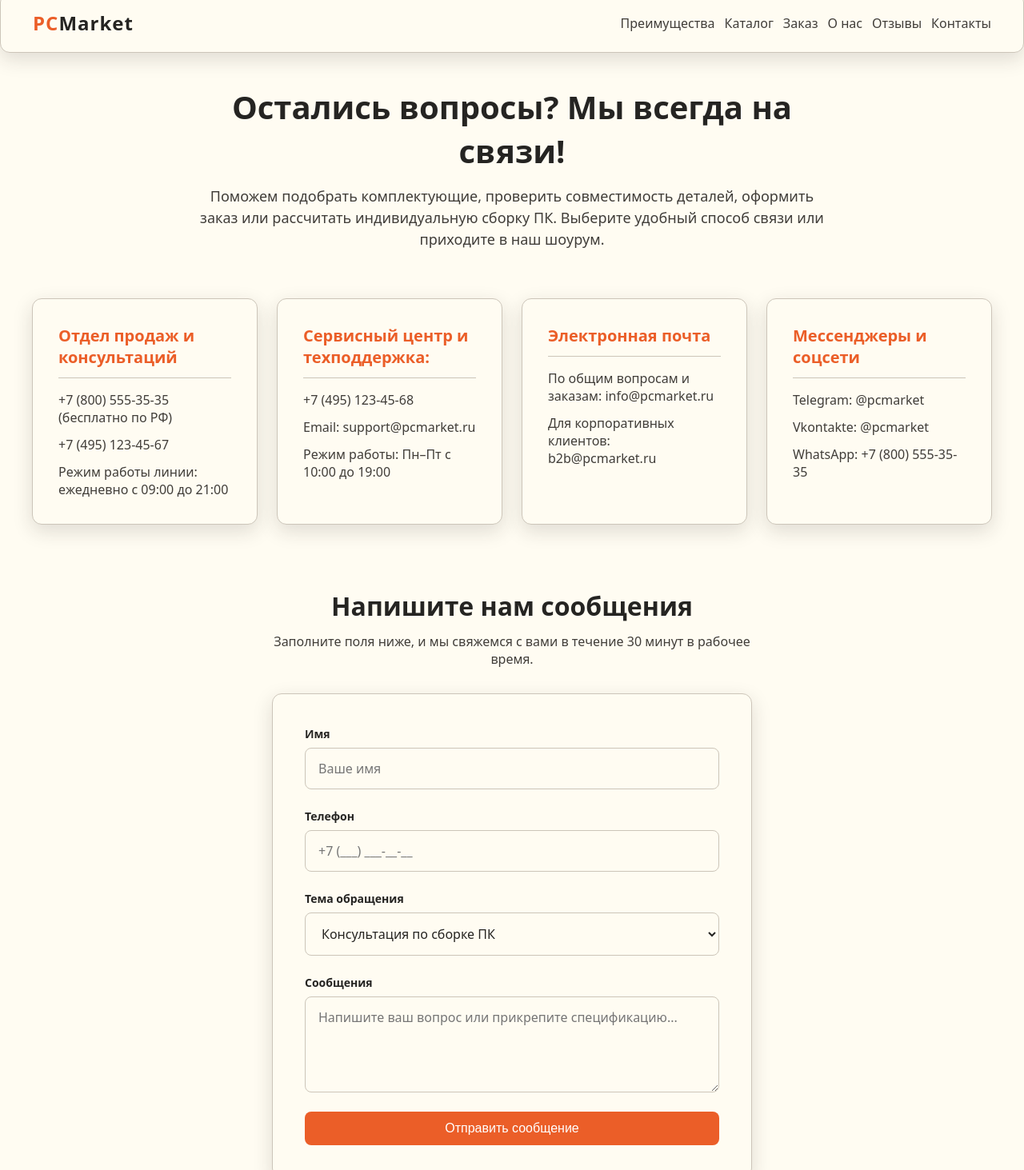
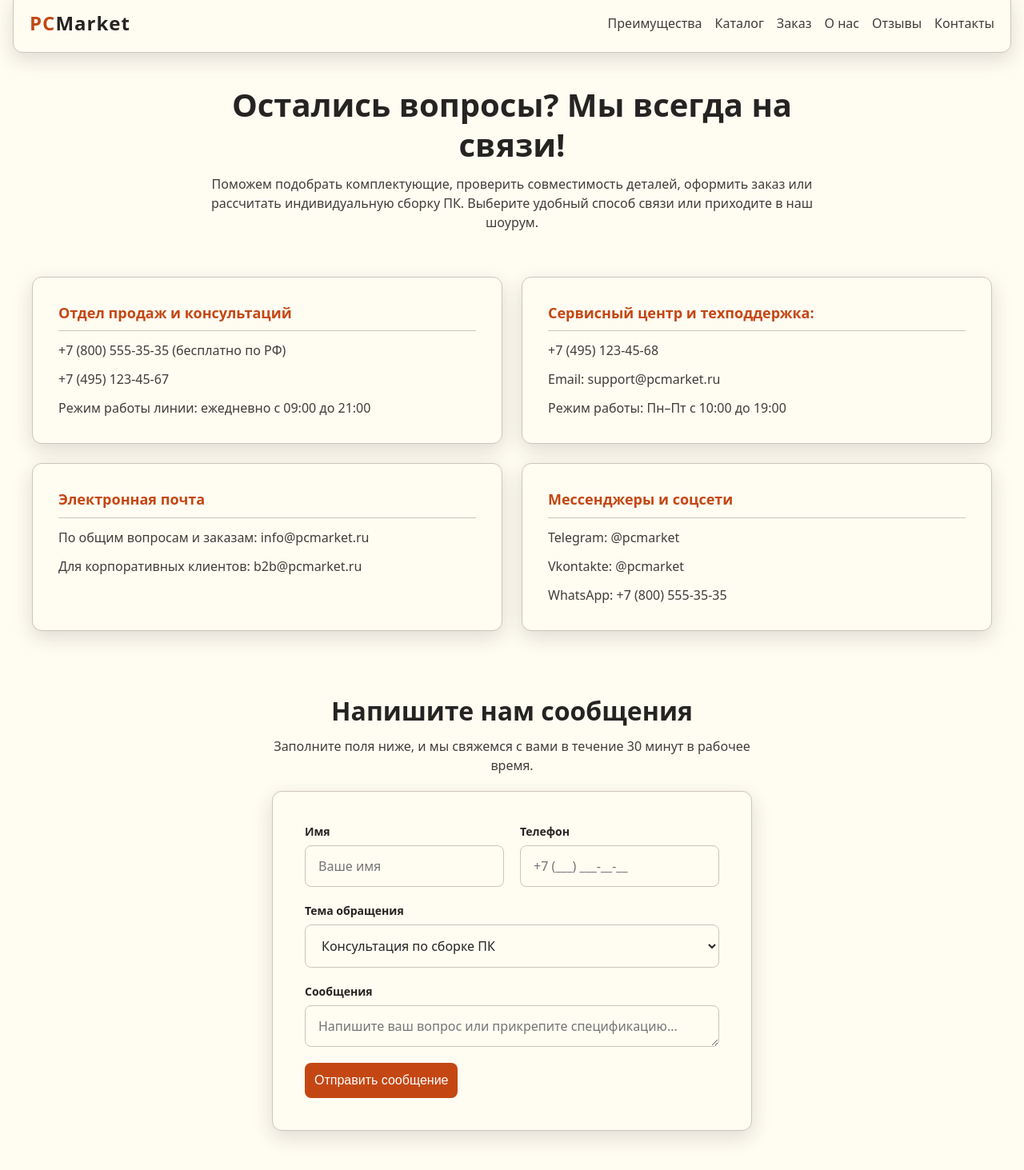
Before and after one commit to penkkk/pc-market-adaptiv, a plain HTML site: page pages/contacts.html in a window 1280 px wide. Shown: the part 29-1492 px from the top of the page at 80% size. Drawn offline with Linux system fonts and the light colour scheme; a web font is replaced by a local one.

Commit message:
add main and contact page

```diff
--- a/css/responsive.css
+++ b/css/responsive.css
@@ -1,6 +1,24 @@
 html {
   scroll-behavior: smooth;
   box-sizing: border-box;
+}
+
+.skip-link {
+  position: fixed;
+  top: 8px;
+  left: 8px;
+  z-index: 1001;
+  padding: 12px 16px;
+  border-radius: var(--radius-md);
+  color: #fff;
+  background: var(--color-primary);
+  transform: translateY(-150%);
+}
+
+.skip-link:focus-visible {
+  transform: translateY(0);
+  outline: 2px solid var(--color-text);
+  outline-offset: 2px;
 }
 
 *, *::before, *::after {
@@ -181,6 +199,89 @@ main,
   text-align: center;
 }
 
+/* Contacts */
+.contacts-intro {
+  margin: 24px auto 32px;
+}
+
+.contacts-intro__title {
+  font-size: 24px;
+  line-height: 1.25;
+  margin-bottom: 12px;
+}
+
+.contacts-intro__description {
+  font-size: 14px;
+}
+
+.contacts-grid {
+  grid-template-columns: minmax(0, 1fr);
+  gap: 16px;
+  margin-bottom: 40px;
+}
+
+.contact-card {
+  min-width: 0;
+  padding: 20px 16px;
+}
+
+.contact-card__name {
+  font-size: 18px;
+  line-height: 1.35;
+  margin-bottom: 12px;
+  padding-bottom: 10px;
+}
+
+.contact-card__item {
+  font-size: 14px;
+  line-height: 1.5;
+  overflow-wrap: anywhere;
+}
+
+.feedback {
+  width: 100%;
+  margin-bottom: 48px;
+}
+
+.feedback__title {
+  font-size: 24px;
+  line-height: 1.25;
+}
+
+.feedback__description {
+  font-size: 14px;
+  line-height: 1.5;
+  margin-bottom: 20px;
+}
+
+.feedback-form {
+  padding: 20px 16px;
+  gap: 18px;
+}
+
+.feedback-form__item {
+  min-width: 0;
+}
+
+.feedback-form__input,
+.feedback-form__selector,
+.feedback-form__textarea {
+  min-width: 0;
+  min-height: 44px;
+}
+
+.feedback-form__button {
+  width: 100%;
+  min-height: 44px;
+}
+
+.feedback-form__input:focus-visible,
+.feedback-form__selector:focus-visible,
+.feedback-form__textarea:focus-visible {
+  outline: 2px solid var(--color-primary);
+  outline-offset: 2px;
+}
+
 @media (min-width: 430px) {
   .site-header,
   main,
@@ -239,6 +340,33 @@ main,
     width: calc(100% - 32px);
     max-width: 400px;
     padding: 24px 20px;
+  }
+
+  /* Contacts */
+  .contacts-intro {
+    margin: 32px auto 40px;
+  }
+
+  .contacts-intro__title,
+  .feedback__title {
+    font-size: 28px;
+  }
+
+  .contacts-intro__description,
+  .feedback__description {
+    font-size: 16px;
+  }
+
+  .contact-card {
+    padding: 24px;
+  }
+
+  .contact-card__item {
+    font-size: 16px;
+  }
+
+  .feedback-form {
+    padding: 28px;
   }
 }
 
@@ -310,6 +438,42 @@ main,
   .popular__more-link {
     width: auto;
   }
+
+  /* Contacts */
+  .contacts-intro {
+    margin: 40px auto 56px;
+  }
+
+  .contacts-intro__title {
+    font-size: 36px;
+  }
+
+  .contacts-grid {
+    grid-template-columns: repeat(2, minmax(0, 1fr));
+    gap: 20px;
+    margin-bottom: 64px;
+  }
+
+  .feedback__title {
+    font-size: 32px;
+  }
+
+  .feedback-form {
+    display: grid;
+    grid-template-columns: repeat(2, minmax(0, 1fr));
+    gap: 20px;
+    padding: 32px;
+  }
+
+  .feedback-form__item:nth-child(n + 3),
+  .feedback-form__button {
+    grid-column: 1 / -1;
+  }
+
+  .feedback-form__button {
+    width: auto;
+    justify-self: start;
+  }
 }
 
 @media (min-width: 1024px) {
@@ -377,6 +541,24 @@ main,
     margin-top: 80px;
     padding: 32px;
   }
+
+  /* Contacts */
+  .contacts-intro__title {
+    font-size: 40px;
+  }
+
+  .contacts-grid {
+    gap: 24px;
+    margin-bottom: 80px;
+  }
+
+  .contact-card {
+    padding: 32px;
+  }
+
+  .feedback-form {
+    padding: 40px;
+  }
 }
 
 @media (min-width: 1440px) {
@@ -395,4 +577,9 @@ main,
   .popular__grid {
     gap: 40px;
   }
+
+  /* Contacts */
+  .contacts-grid {
+    grid-template-columns: repeat(4, minmax(0, 1fr));
+  }
 }
--- a/css/style.css
+++ b/css/style.css
@@ -23,8 +23,8 @@
   --dust-grey: #ccc5b9ff;
   --charcoal-brown: #403d39ff;
   --carbon-black: #252422ff;
-  --spicy-paprika: #eb5e28ff;
-  --burnt-paprika: #cc4514ff;
+  --spicy-paprika: #c44713ff;
+  --burnt-paprika: #a9340dff;
 
   --color-bg: var(--floral-white);
   --color-bg-card: var(--floral-white);
@@ -406,9 +406,21 @@ main,
   color: var(--color-text);
   background-color: transparent;
   border: 1px solid var(--color-border);
-  margin-bottom: 8px;
+  margin-bottom: 0;
   border-radius: var(--radius-md);
   transition: border-color 0.3s ease, box-shadow 0.3s ease;
+}
+
+.modal__form {
+  display: flex;
+  flex-wrap: wrap;
+  gap: 10px;
+}
+
+.modal__label {
+  flex-basis: 100%;
+  font-size: 14px;
+  font-weight: var(--fw-bold);
 }
 
 .modal__input:focus {
--- a/pages/contacts.html
+++ b/pages/contacts.html
@@ -1,18 +1,20 @@
 <!DOCTYPE html>
-<html lang="en">
+<html lang="ru">
 <head>
     <meta charset="UTF-8">
     <meta name="viewport" content="width=device-width, initial-scale=1.0">
     <meta name="description" content="Страница с контактами о компании PcMarket">
     <link rel="stylesheet" href="../css/style.css">
+    <link rel="stylesheet" href="../css/responsive.css">
     <title>Контакты</title>
 </head>
 
 <body>
+    <a class="skip-link" href="#main-content">Перейти к содержимому</a>
 
     <header class="site-header">
         <a href="../index.html" class="site-header__link">
-            <h1 class="site-header__name"><span class="site-header__accent">PC</span>Market</h1>
+            <span class="site-header__name"><span class="site-header__accent">PC</span>Market</span>
         </a>
         <nav class="site-nav">
             <ul class="site-nav__list">
@@ -38,7 +40,7 @@
         </nav>
     </header>
 
-    <main>
+    <main id="main-content" tabindex="-1">
 
         <section class="contacts-intro">
             <h1 class="contacts-intro__title">Остались вопросы? Мы всегда на связи!</h1>
@@ -47,7 +49,7 @@
 
         <section class="contacts-grid">
             <div class="contact-card">
-                <h3 class="contact-card__name">Отдел продаж и консультаций</h3>
+                <h2 class="contact-card__name">Отдел продаж и консультаций</h2>
                 <ul class="contact-card__list">
                     <li class="contact-card__item">+7 (800) 555-35-35 (бесплатно по РФ)</li>
                     <li class="contact-card__item">+7 (495) 123-45-67</li>
@@ -56,7 +58,7 @@
             </div>
 
             <div class="contact-card">
-                <h3 class="contact-card__name">Сервисный центр и техподдержка:</h3>
+                <h2 class="contact-card__name">Сервисный центр и техподдержка:</h2>
                 <ul class="contact-card__list">
                     <li class="contact-card__item">+7 (495) 123-45-68</li>
                     <li class="contact-card__item">Email: support@pcmarket.ru</li>
@@ -65,7 +67,7 @@
             </div>
 
             <div class="contact-card">
-                <h3 class="contact-card__name">Электронная почта</h3>
+                <h2 class="contact-card__name">Электронная почта</h2>
                 <ul class="contact-card__list">
                     <li class="contact-card__item">По общим вопросам и заказам: info@pcmarket.ru</li>
                     <li class="contact-card__item">Для корпоративных клиентов: b2b@pcmarket.ru</li>
@@ -73,7 +75,7 @@
             </div>
 
             <div class="contact-card">
-                <h3 class="contact-card__name">Мессенджеры и соцсети</h3>
+                <h2 class="contact-card__name">Мессенджеры и соцсети</h2>
                 <ul class="contact-card__list">
                     <li class="contact-card__item">Telegram: @pcmarket</li>
                     <li class="contact-card__item">Vkontakte: @pcmarket</li>
@@ -94,7 +96,7 @@
 
                 <div class="feedback-form__item">
                     <label for="user-contact" class="feedback-form__label">Телефон</label>
-                    <input type="text" name="contact" id="user-contact" placeholder="+7 (___) ___-__-__" class="feedback-form__input" required>
+                    <input type="tel" name="contact" id="user-contact" autocomplete="tel" placeholder="+7 (___) ___-__-__" class="feedback-form__input" required>
                 </div>
 
                 <div class="feedback-form__item">
```
Also changed, not shown: index.html (+28 -9 lines), 1 other file.
